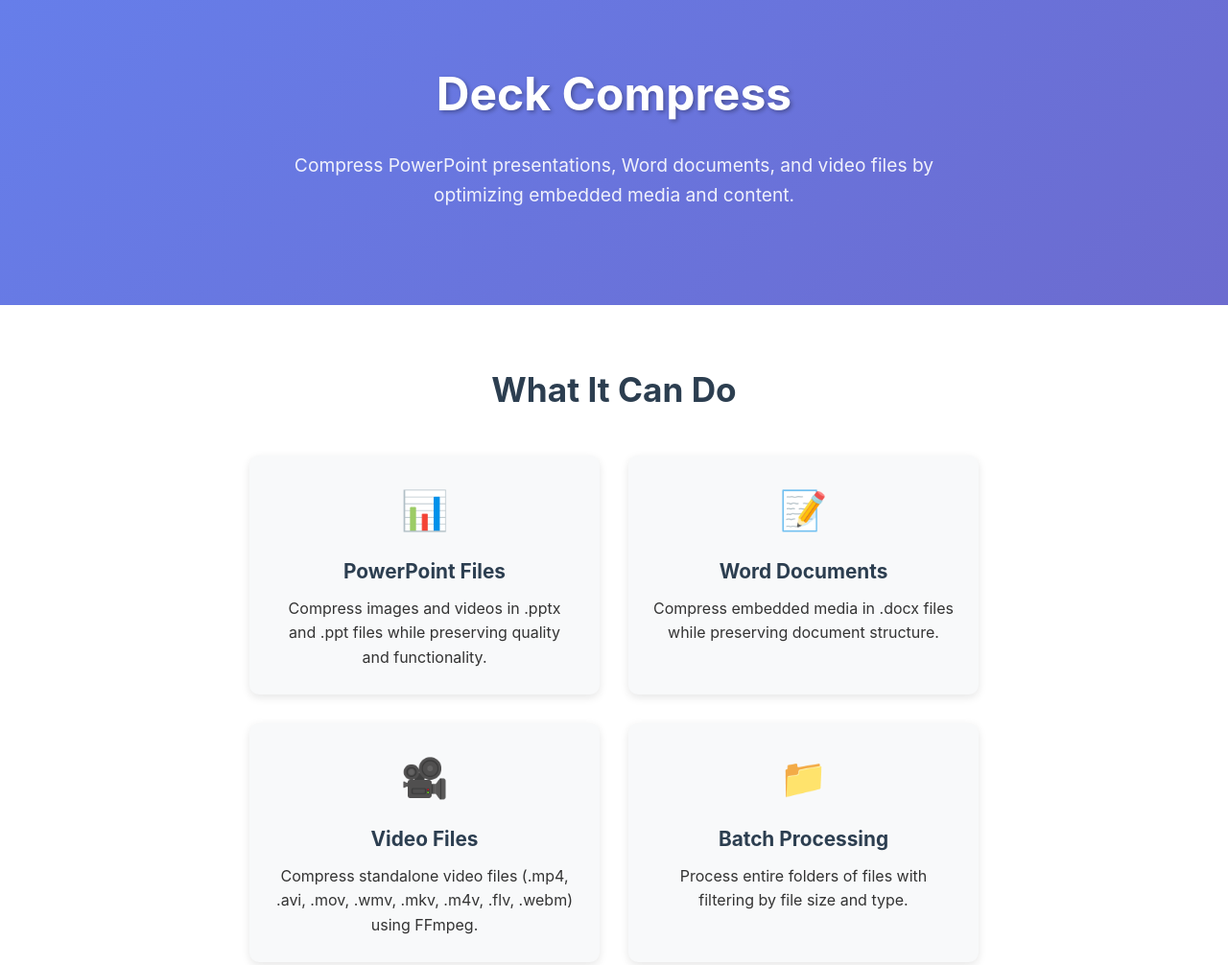
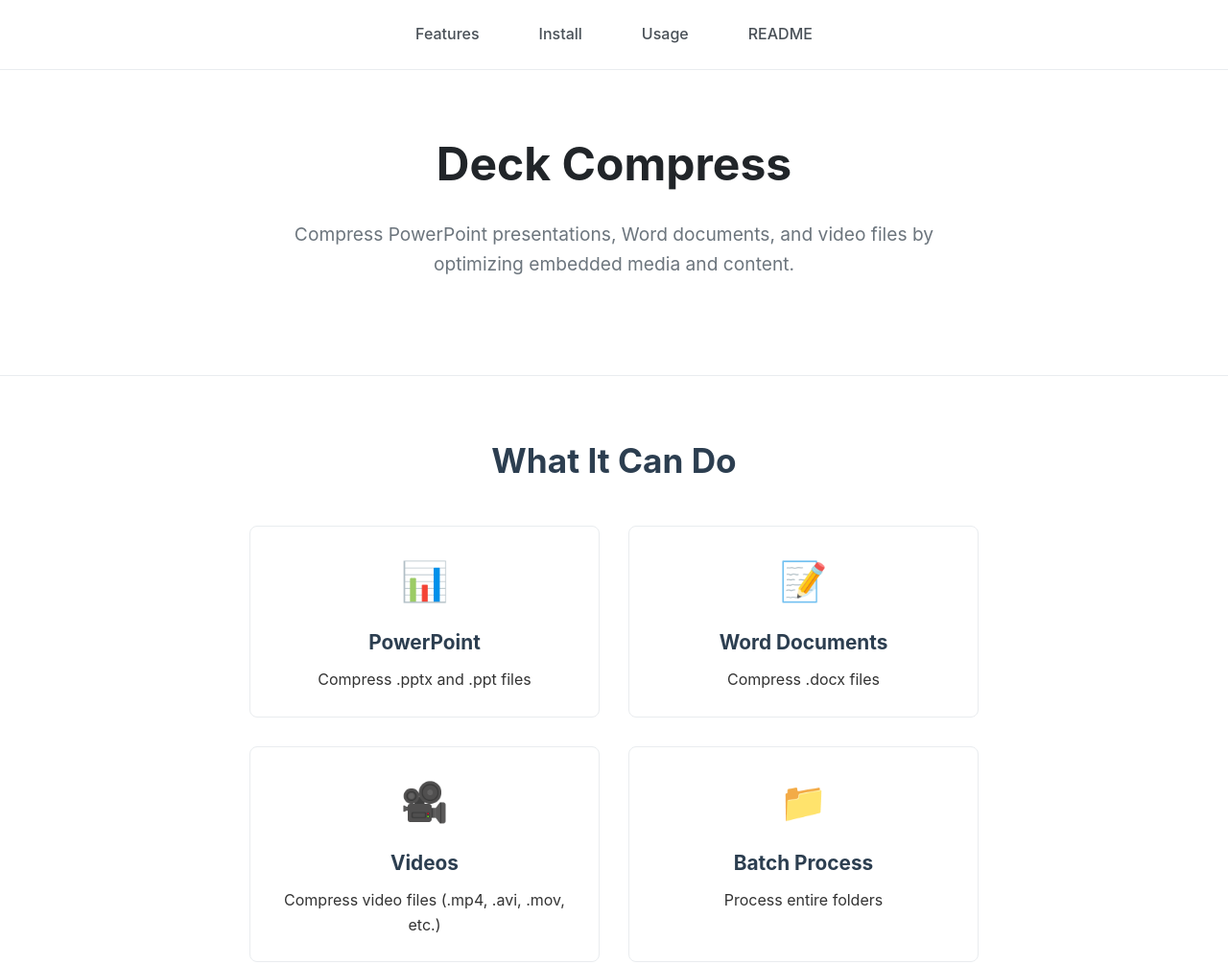
Before and after one commit to yingkitw/deck-compress, a plain HTML site: page docs/index.html in a window 1280 px wide. Shown: the top 1006 px of the page at 96% size. Drawn offline with Linux system fonts and the light colour scheme.

Commit message:
Refactor index.html to enhance styling and navigation. Updated background colors, added a sticky header with navigation links, and improved feature descriptions for clarity. Adjusted section IDs for better accessibility and organization.

```diff
--- a/docs/index.html
+++ b/docs/index.html
@@ -15,7 +15,7 @@
             font-family: -apple-system, BlinkMacSystemFont, 'Segoe UI', Roboto, Oxygen, Ubuntu, Cantarell, sans-serif;
             line-height: 1.6;
             color: #333;
-            background: linear-gradient(135deg, #667eea 0%, #764ba2 100%);
+            background: #f8f9fa;
             min-height: 100vh;
         }
 
@@ -25,23 +25,52 @@
             padding: 0 20px;
         }
 
+        .header {
+            background: #fff;
+            border-bottom: 1px solid #e9ecef;
+            padding: 15px 0;
+            position: sticky;
+            top: 0;
+            z-index: 100;
+        }
+
+        .nav {
+            display: flex;
+            justify-content: center;
+            gap: 30px;
+        }
+
+        .nav a {
+            color: #495057;
+            text-decoration: none;
+            padding: 8px 16px;
+            border-radius: 4px;
+            transition: background 0.3s ease;
+            font-weight: 500;
+        }
+
+        .nav a:hover {
+            background: #e9ecef;
+        }
+
         .hero {
             text-align: center;
             padding: 60px 0;
-            color: white;
+            background: #fff;
+            border-bottom: 1px solid #e9ecef;
         }
 
         .hero h1 {
             font-size: 3rem;
             margin-bottom: 20px;
             font-weight: 700;
-            text-shadow: 2px 2px 4px rgba(0,0,0,0.3);
+            color: #212529;
         }
 
         .hero p {
             font-size: 1.2rem;
             margin-bottom: 40px;
-            opacity: 0.9;
+            color: #6c757d;
         }
 
         .section {
@@ -66,9 +95,9 @@
         .feature {
             text-align: center;
             padding: 25px;
-            border-radius: 10px;
-            background: #f8f9fa;
-            box-shadow: 0 3px 10px rgba(0,0,0,0.1);
+            border-radius: 8px;
+            background: #fff;
+            border: 1px solid #e9ecef;
         }
 
         .feature-icon {
@@ -111,16 +140,16 @@
         .install-steps li {
             margin: 15px 0;
             padding: 15px;
-            background: #f8f9fa;
+            background: #fff;
             border-radius: 8px;
-            border-left: 4px solid #667eea;
+            border-left: 4px solid #6c757d;
         }
 
         .step-number {
             display: inline-block;
             width: 25px;
             height: 25px;
-            background: #667eea;
+            background: #6c757d;
             color: white;
             border-radius: 50%;
             text-align: center;
@@ -130,10 +159,11 @@
         }
 
         .footer {
-            background: #2c3e50;
-            color: white;
+            background: #f8f9fa;
+            color: #6c757d;
             text-align: center;
             padding: 40px 0;
+            border-top: 1px solid #e9ecef;
         }
 
         @media (max-width: 768px) {
@@ -143,10 +173,29 @@
             .features {
                 grid-template-columns: 1fr;
             }
+            .nav {
+                gap: 15px;
+                flex-wrap: wrap;
+            }
+            .nav a {
+                padding: 6px 12px;
+                font-size: 0.9rem;
+            }
         }
     </style>
 </head>
 <body>
+    <header class="header">
+        <div class="container">
+            <nav class="nav">
+                <a href="#features">Features</a>
+                <a href="#install">Install</a>
+                <a href="#usage">Usage</a>
+                <a href="README.md">README</a>
+            </nav>
+        </div>
+    </header>
+
     <div class="hero">
         <div class="container">
             <h1>Deck Compress</h1>
@@ -154,39 +203,39 @@
         </div>
     </div>
 
-    <section class="section">
+    <section id="features" class="section">
         <div class="container">
             <h2>What It Can Do</h2>
 
             <div class="features">
                 <div class="feature">
                     <div class="feature-icon">📊</div>
-                    <h3>PowerPoint Files</h3>
-                    <p>Compress images and videos in .pptx and .ppt files while preserving quality and functionality.</p>
+                    <h3>PowerPoint</h3>
+                    <p>Compress .pptx and .ppt files</p>
                 </div>
 
                 <div class="feature">
                     <div class="feature-icon">📝</div>
                     <h3>Word Documents</h3>
-                    <p>Compress embedded media in .docx files while preserving document structure.</p>
+                    <p>Compress .docx files</p>
                 </div>
 
                 <div class="feature">
                     <div class="feature-icon">🎥</div>
-                    <h3>Video Files</h3>
-                    <p>Compress standalone video files (.mp4, .avi, .mov, .wmv, .mkv, .m4v, .flv, .webm) using FFmpeg.</p>
+                    <h3>Videos</h3>
+                    <p>Compress video files (.mp4, .avi, .mov, etc.)</p>
                 </div>
 
                 <div class="feature">
                     <div class="feature-icon">📁</div>
-                    <h3>Batch Processing</h3>
-                    <p>Process entire folders of files with filtering by file size and type.</p>
+                    <h3>Batch Process</h3>
+                    <p>Process entire folders</p>
                 </div>
             </div>
         </div>
     </section>
 
-    <section class="section" style="background: #f8f9fa;">
+    <section id="install" class="section" style="background: #f8f9fa;">
         <div class="container">
             <h2>Installation</h2>
 
@@ -220,7 +269,7 @@
         </div>
     </section>
 
-    <section class="section">
+    <section id="usage" class="section">
         <div class="container">
             <h2>How to Use</h2>
 
```
